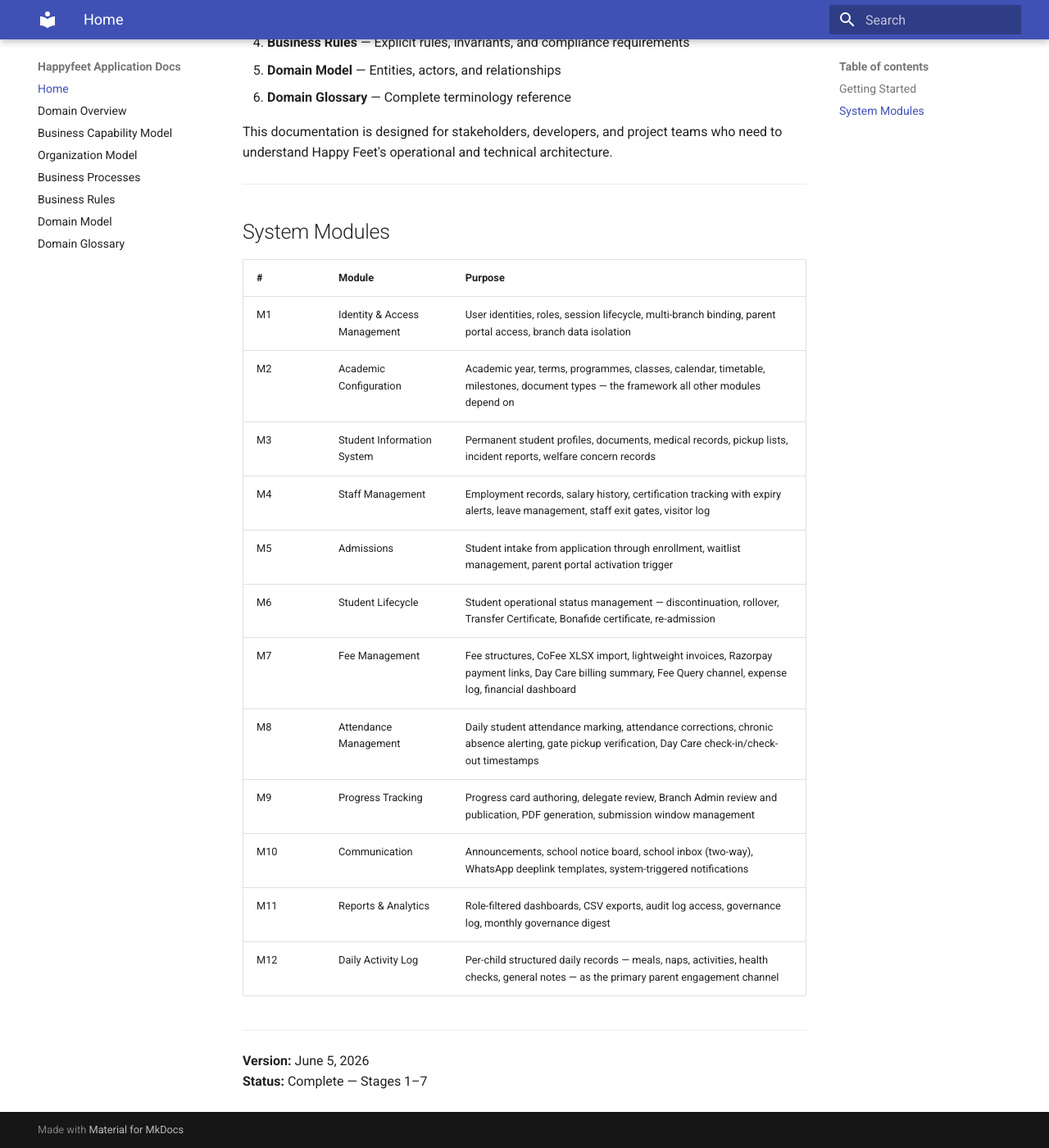
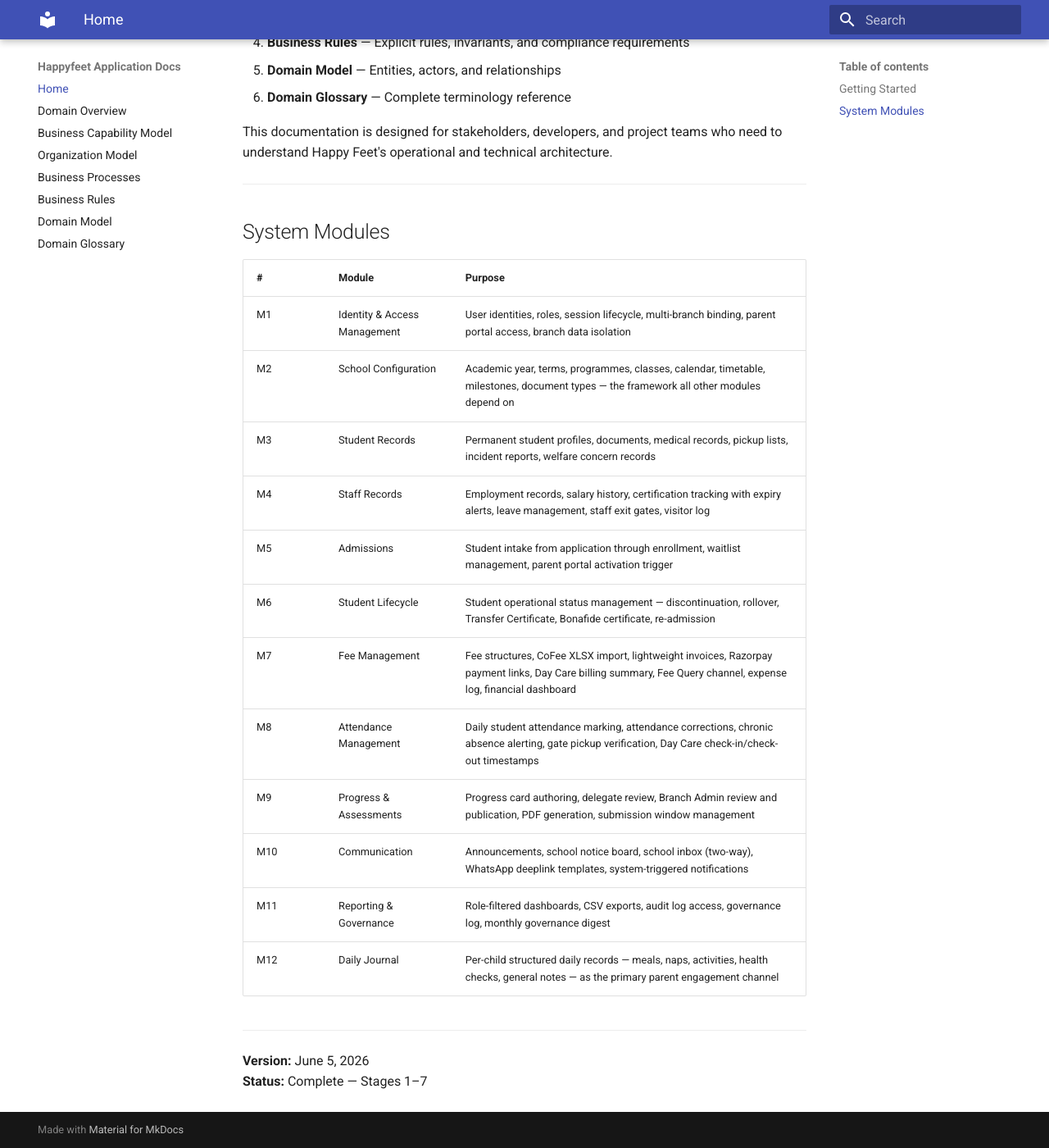
Before and after one commit to Deepakkrishna-tech/Happyfeet-Application-Documents, an MkDocs documentation site: the page built from docs/index.md, in a window 1280 px wide and 1400 px high, scrolled down 518 px. Shown: the whole window at 82% size. Built offline with MkDocs 1.6.1 and Material for MkDocs 9.7.7, drawn with Linux system fonts in a browser that asks for light colours.

Commit message:
Update module names to final list (M2, M3, M4, M9, M11, M12)
Co-Authored-By: Claude Sonnet 4.6 <noreply@anthropic.com>

```diff
--- a/docs/index.md
+++ b/docs/index.md
@@ -24,17 +24,17 @@ This documentation is designed for stakeholders, developers, and project teams w
 | # | Module | Purpose |
 |---|---|---|
 | M1 | Identity & Access Management | User identities, roles, session lifecycle, multi-branch binding, parent portal access, branch data isolation |
-| M2 | Academic Configuration | Academic year, terms, programmes, classes, calendar, timetable, milestones, document types — the framework all other modules depend on |
-| M3 | Student Information System | Permanent student profiles, documents, medical records, pickup lists, incident reports, welfare concern records |
-| M4 | Staff Management | Employment records, salary history, certification tracking with expiry alerts, leave management, staff exit gates, visitor log |
+| M2 | School Configuration | Academic year, terms, programmes, classes, calendar, timetable, milestones, document types — the framework all other modules depend on |
+| M3 | Student Records | Permanent student profiles, documents, medical records, pickup lists, incident reports, welfare concern records |
+| M4 | Staff Records | Employment records, salary history, certification tracking with expiry alerts, leave management, staff exit gates, visitor log |
 | M5 | Admissions | Student intake from application through enrollment, waitlist management, parent portal activation trigger |
 | M6 | Student Lifecycle | Student operational status management — discontinuation, rollover, Transfer Certificate, Bonafide certificate, re-admission |
 | M7 | Fee Management | Fee structures, CoFee XLSX import, lightweight invoices, Razorpay payment links, Day Care billing summary, Fee Query channel, expense log, financial dashboard |
 | M8 | Attendance Management | Daily student attendance marking, attendance corrections, chronic absence alerting, gate pickup verification, Day Care check-in/check-out timestamps |
-| M9 | Progress Tracking | Progress card authoring, delegate review, Branch Admin review and publication, PDF generation, submission window management |
+| M9 | Progress & Assessments | Progress card authoring, delegate review, Branch Admin review and publication, PDF generation, submission window management |
 | M10 | Communication | Announcements, school notice board, school inbox (two-way), WhatsApp deeplink templates, system-triggered notifications |
-| M11 | Reports & Analytics | Role-filtered dashboards, CSV exports, audit log access, governance log, monthly governance digest |
-| M12 | Daily Activity Log | Per-child structured daily records — meals, naps, activities, health checks, general notes — as the primary parent engagement channel |
+| M11 | Reporting & Governance | Role-filtered dashboards, CSV exports, audit log access, governance log, monthly governance digest |
+| M12 | Daily Journal | Per-child structured daily records — meals, naps, activities, health checks, general notes — as the primary parent engagement channel |
 
 ---
 
```
